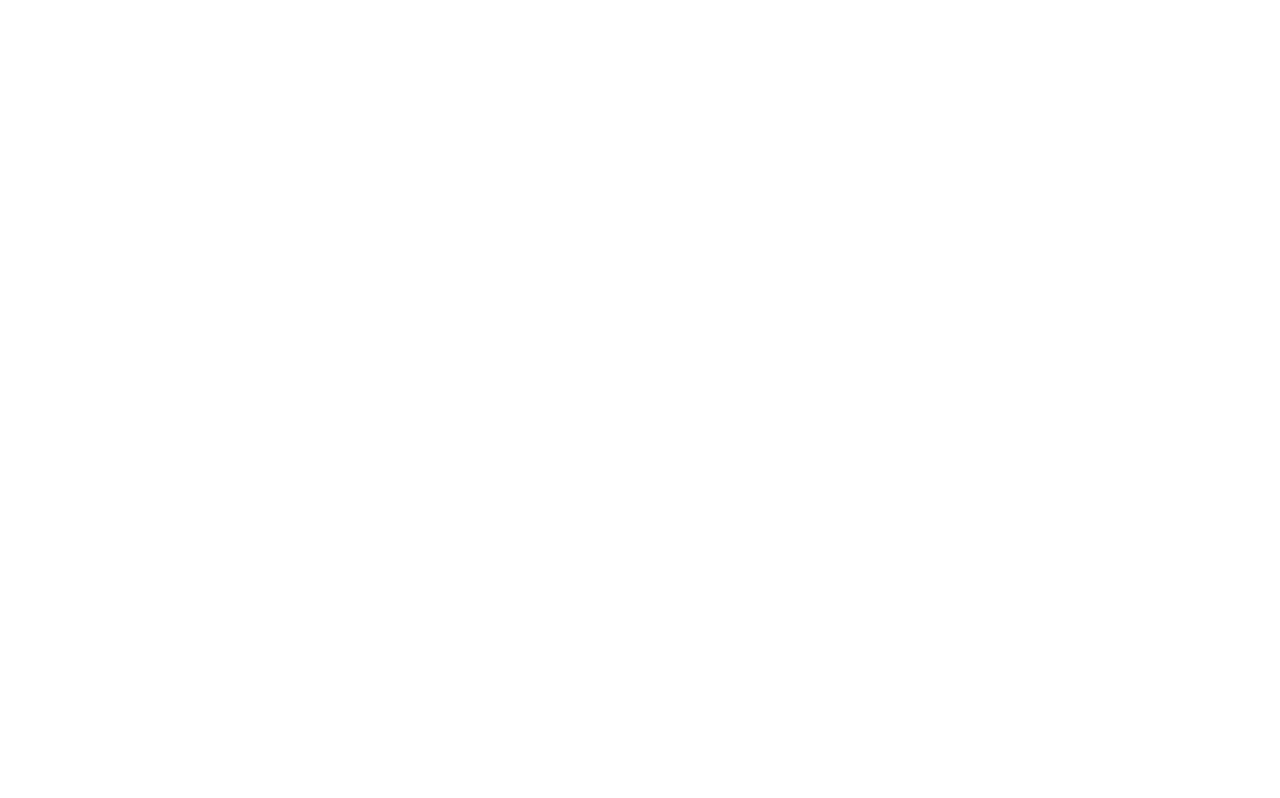
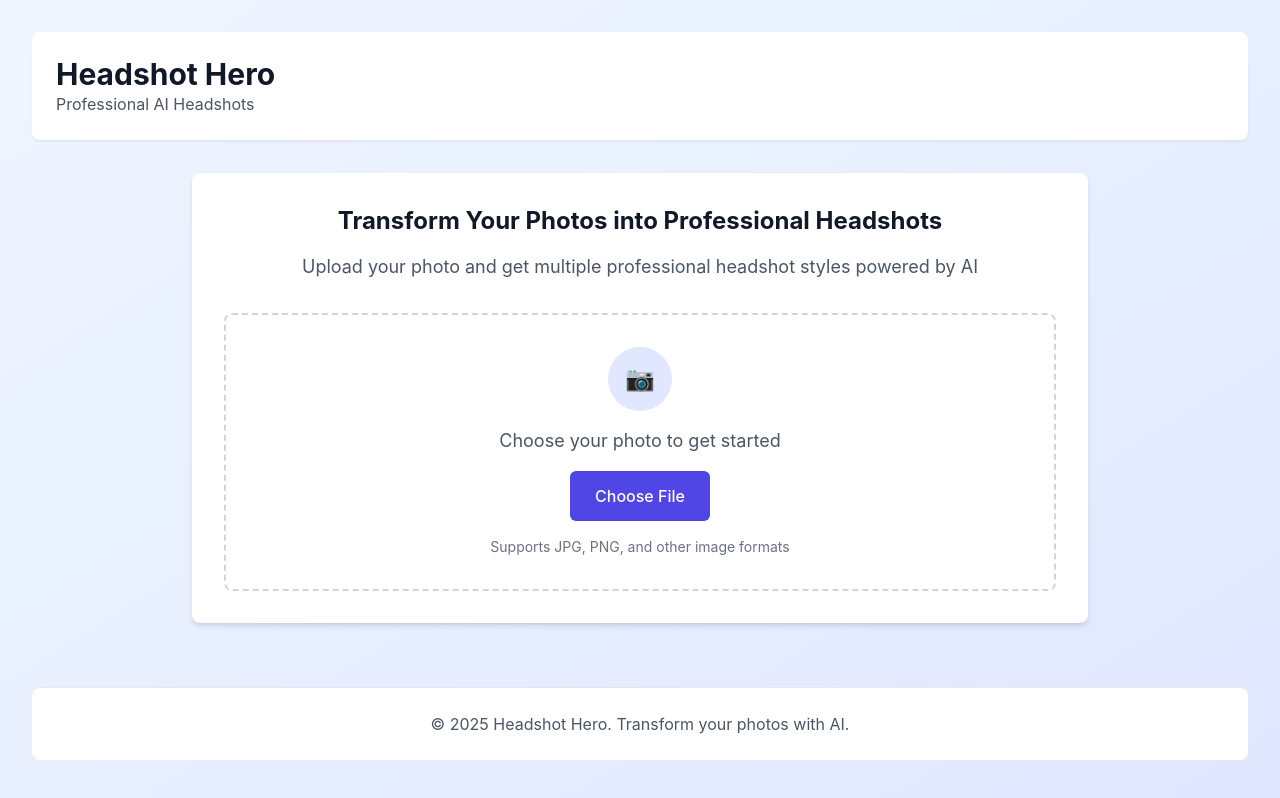
Before and after one commit to biplabbhattacharya/headshot-hero, a Next.js app: page / in a window 1280 px wide. Built offline with nearby package versions, Linux system fonts and the light colour scheme.

Commit message:
Update page.js
Fixed page.js script to add features

```diff
--- a/app/page.js
+++ b/app/page.js
@@ -1,18 +1,128 @@
 'use client';
 
-import React, { useState, useCallback } from 'react';
-import { Camera, Upload, Download, Sparkles, CheckCircle, Clock } from 'lucide-react';
-
-const HeadshotHero = () => {
-  // [Paste all your existing component code here - the entire useState hooks, functions, and JSX]
-  // Just change the last line from:
-  // export default HeadshotHero;
-  // to:
-  // export default function Home() {
-  //   return <HeadshotHero />;
-  // }
-};
+import React, { useState } from 'react';
 
 export default function Home() {
-  return <HeadshotHero />;
+  const [uploadedImage, setUploadedImage] = useState(null);
+  const [isProcessing, setIsProcessing] = useState(false);
+
+  const handleFileUpload = (file) => {
+    if (file && file.type.startsWith('image/')) {
+      const reader = new FileReader();
+      reader.onload = (e) => {
+        setUploadedImage({
+          file: file,
+          preview: e.target.result,
+          name: file.name
+        });
+      };
+      reader.readAsDataURL(file);
+    }
+  };
+
+  const generateHeadshots = async () => {
+    setIsProcessing(true);
+    await new Promise(resolve => setTimeout(resolve, 2000));
+    setIsProcessing(false);
+    alert('Processing complete! (This is just a test)');
+  };
+
+  return (
+    <div className="min-h-screen bg-gradient-to-br from-blue-50 to-indigo-100 p-8">
+      {/* Header */}
+      <header className="bg-white shadow-sm border-b rounded-lg mb-8 p-6">
+        <h1 className="text-3xl font-bold text-gray-900">Headshot Hero</h1>
+        <p className="text-gray-600">Professional AI Headshots</p>
+      </header>
+
+      <main className="max-w-4xl mx-auto">
+        {!uploadedImage ? (
+          // Upload Section
+          <div className="bg-white rounded-lg shadow-md p-8 text-center">
+            <h2 className="text-2xl font-bold text-gray-900 mb-4">
+              Transform Your Photos into Professional Headshots
+            </h2>
+            <p className="text-lg text-gray-600 mb-8">
+              Upload your photo and get multiple professional headshot styles powered by AI
+            </p>
+
+            <div className="border-2 border-dashed border-gray-300 rounded-lg p-8">
+              <div className="space-y-4">
+                <div className="mx-auto w-16 h-16 bg-indigo-100 rounded-full flex items-center justify-center">
+                  <span className="text-2xl">📷</span>
+                </div>
+                <div>
+                  <p className="text-lg text-gray-600 mb-4">
+                    Choose your photo to get started
+                  </p>
+                  <label className="inline-flex items-center px-6 py-3 border border-transparent text-base font-medium rounded-md text-white bg-indigo-600 hover:bg-indigo-700 cursor-pointer">
+                    Choose File
+                    <input
+                      type="file"
+                      className="hidden"
+                      accept="image/*"
+                      onChange={(e) => handleFileUpload(e.target.files[0])}
+                    />
+                  </label>
+                </div>
+                <p className="text-sm text-gray-500">
+                  Supports JPG, PNG, and other image formats
+                </p>
+              </div>
+            </div>
+          </div>
+        ) : (
+          // Preview Section
+          <div className="bg-white rounded-lg shadow-md p-6">
+            <h3 className="text-xl font-semibold mb-4">Photo Preview</h3>
+            <div className="grid grid-cols-1 md:grid-cols-2 gap-6">
+              <div>
+                <img
+                  src={uploadedImage.preview}
+                  alt="Uploaded preview"
+                  className="w-full h-64 object-cover rounded-lg"
+                />
+                <p className="text-sm text-gray-600 mt-2">{uploadedImage.name}</p>
+              </div>
+              <div className="space-y-4">
+                <h4 className="font-semibold text-gray-900">Ready to generate!</h4>
+                <div className="space-y-2">
+                  <div className="flex items-center space-x-2">
+                    <span className="text-green-500">✓</span>
+                    <span className="text-sm">4 professional headshot styles</span>
+                  </div>
+                  <div className="flex items-center space-x-2">
+                    <span className="text-green-500">✓</span>
+                    <span className="text-sm">High-resolution downloads</span>
+                  </div>
+                </div>
+                <div className="pt-4 space-y-2">
+                  <button
+                    onClick={generateHeadshots}
+                    disabled={isProcessing}
+                    className="w-full bg-indigo-600 text-white px-6 py-3 rounded-lg font-semibold hover:bg-indigo-700 transition-colors disabled:bg-gray-400"
+                  >
+                    {isProcessing ? 'Processing...' : 'Generate Professional Headshots'}
+                  </button>
+                  <button
+                    onClick={() => setUploadedImage(null)}
+                    className="w-full text-gray-600 hover:text-gray-800 text-sm"
+                  >
+                    Choose Different Photo
+                  </button>
+                </div>
+              </div>
+            </div>
+          </div>
+        )}
+      </main>
+
+      {/* Footer */}
+      <footer className="bg-white border-t mt-16 rounded-lg p-6">
+        <div className="text-center text-gray-600">
+          <p>&copy; 2025 Headshot Hero. Transform your photos with AI.</p>
+        </div>
+      </footer>
+    </div>
+  );
 }
```
